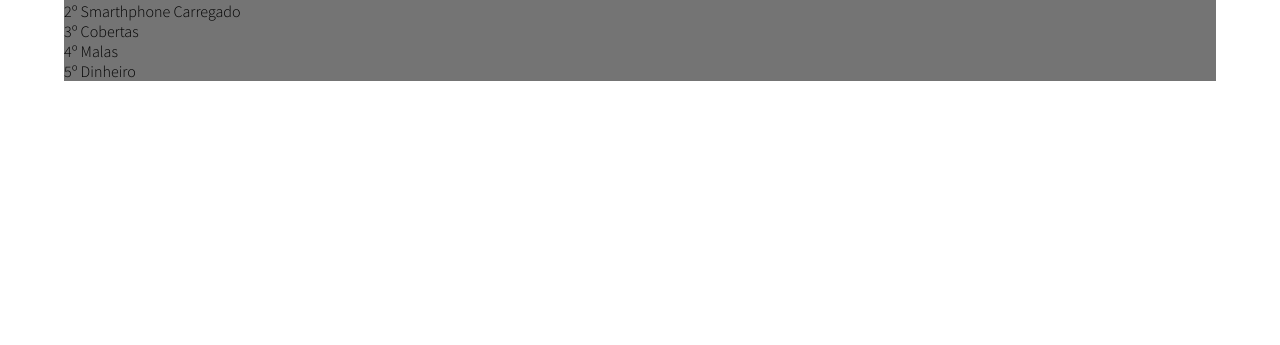
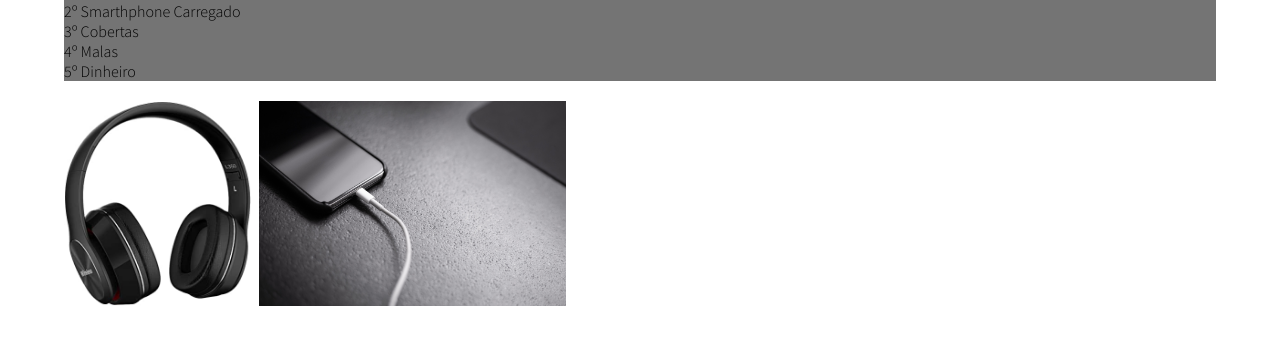
Before and after one commit to 96266875/entra21-Mateus, a plain HTML site: page siteStellar/dicas_de_viagem.html in a window 1280 px wide. Shown: the part 197-542 px from the top of the page. Drawn offline with Linux system fonts and the light colour scheme.

Commit message:
TrabalhoViagem

```diff
--- a/siteStellar/dicas_de_viagem.html
+++ b/siteStellar/dicas_de_viagem.html
@@ -30,6 +30,12 @@
            3º Cobertas  <br>
            4º Malas <br>
            5º Dinheiro</p>
+            <br>
+
+            <div class="image_viagem">
+           <img src="static/img/fone_ouvido.png"320" height="205" />
+
+           <img src="static/img/celular_carregado.png" 320" height="205" />
 
 
 
--- a/siteStellar/static/css/style.css
+++ b/siteStellar/static/css/style.css
@@ -154,3 +154,12 @@ h1, h2, h3, h4, h5, h6 {
   .image_link:hover span {
     max-width: 15rem;
   }
+
+.image_viagem{
+    position: relative;
+    text-align: start;
+    color: white;
+    letter-spacing: 5px;
+    border-radius: px;
+
+}
```
Also changed, not shown: siteStellar/static/img/celular_carregado.png (added), siteStellar/static/img/fone_ouvido.png (added).
